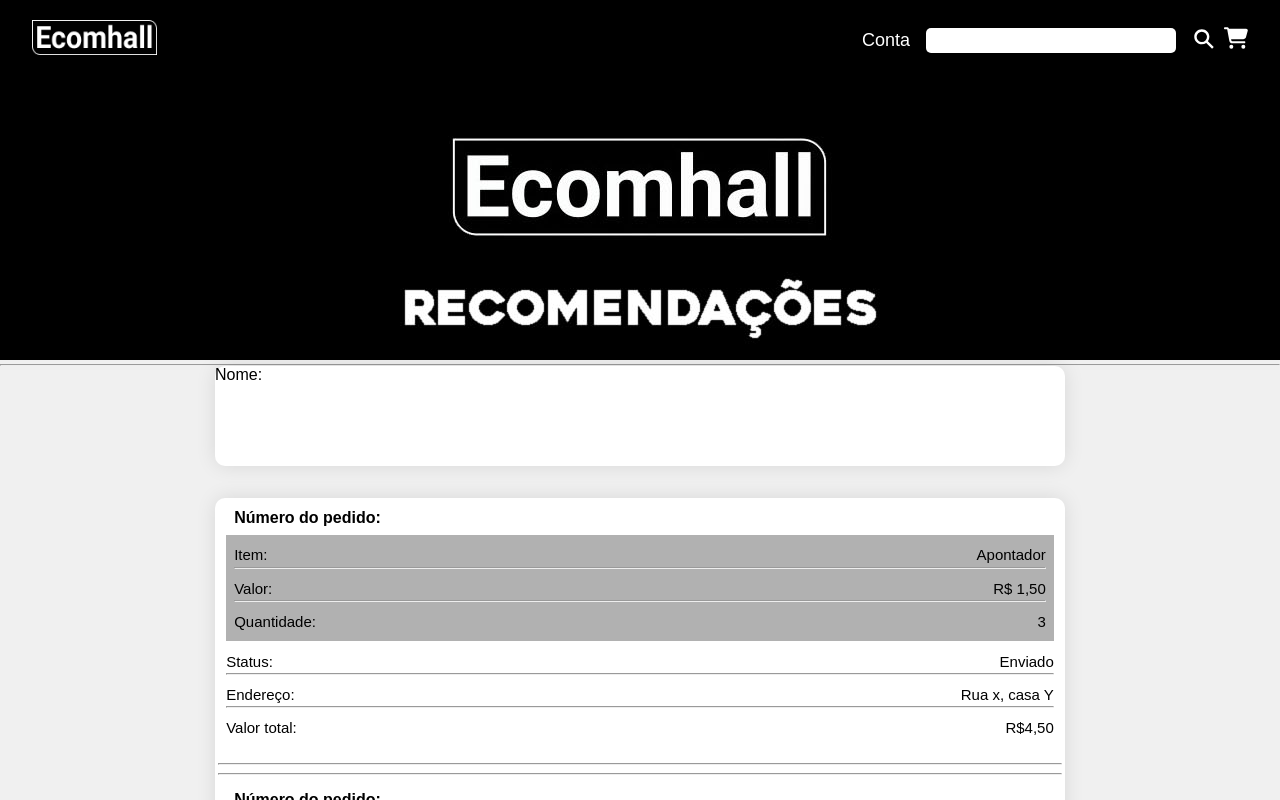
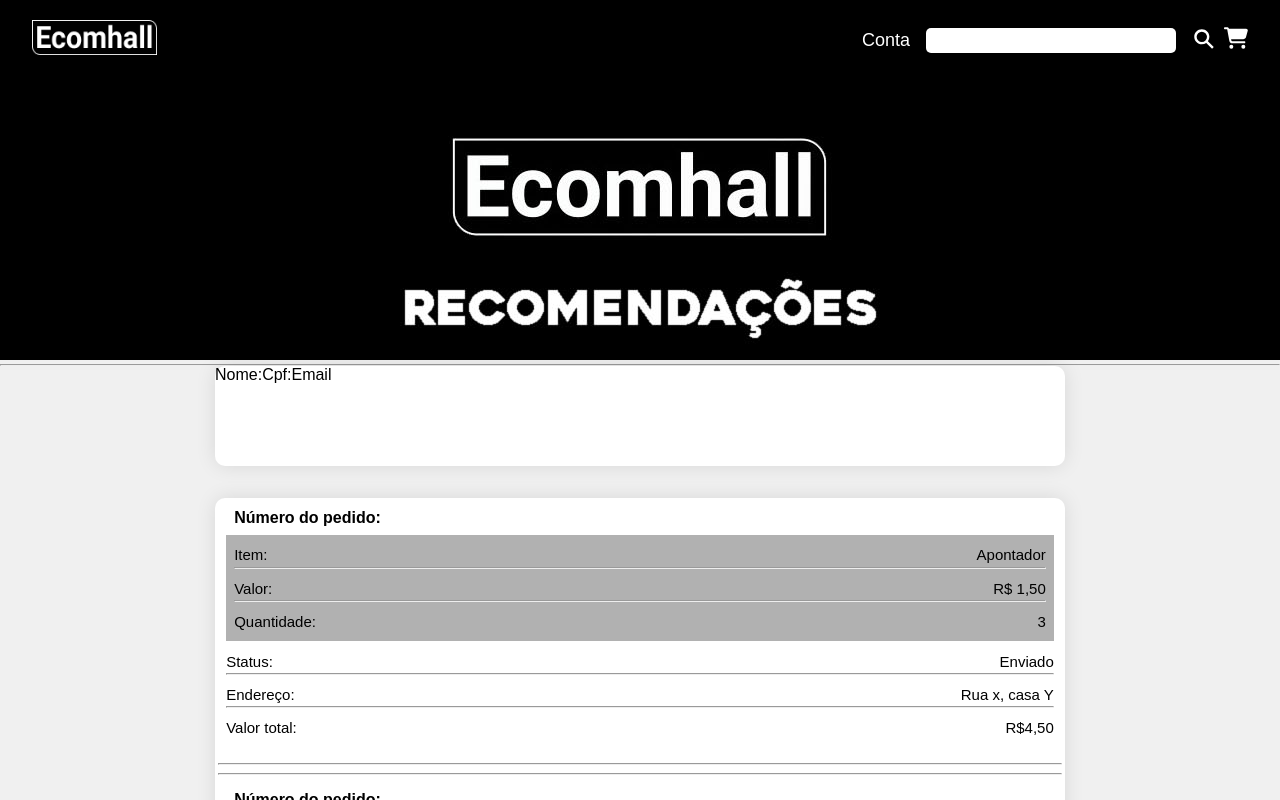
Before and after one commit to gabryel-academico/frontend-ecomhall, a React (Create React App) app: page /pedidos/cliente in a window 1280 px wide. Shown: the top 800 px of the page. Built offline with nearby package versions, Linux system fonts and the light colour scheme; no server answers.

Commit message:
recuperando token nos pedidos

```diff
--- a/package.json
+++ b/package.json
@@ -15,6 +15,7 @@
     "@types/react": "^18.2.67",
     "@types/react-dom": "^18.2.22",
     "axios": "^1.6.8",
+    "jwt-decode": "^4.0.0",
     "react": "^18.2.0",
     "react-dom": "^18.2.0",
     "react-icons": "^5.0.1",
--- a/src/pages/Carrinho/index.tsx
+++ b/src/pages/Carrinho/index.tsx
@@ -22,11 +22,12 @@
 import DialogContent from '@mui/material/DialogContent';
 import DialogTitle from '@mui/material/DialogTitle';
 import TextField from '@mui/material/TextField';
+import { useNavigate } from "react-router-dom";
 
 
 
 function Carrinho(){
-
+  const navigate = useNavigate()
   //dropdown
   const [age, setAge] = React.useState('');
   const handleChange = (event: SelectChangeEvent) => {
@@ -86,7 +87,7 @@
   }
 
   function handleClickFinal(){
-
+    navigate('/pedidos/cliente')
   }
 
     //contexxto
--- a/src/pages/Pedidos/Clientes/index.tsx
+++ b/src/pages/Pedidos/Clientes/index.tsx
@@ -2,11 +2,17 @@
 import "../style.css";
 import { useNavigate } from "react-router-dom";
 import { ProdutoService } from "../../../shared/Services/api/Produto/ProdutoService";
+import { jwtDecode } from "jwt-decode";
 import banner from "../../../assets/banner.jpg"
+
 function PedidosC() {
   const navigate = useNavigate();
+  const token = localStorage.getItem('ACESS_TOKEN');
 
-
+  if (token) {
+    const decodedToken = jwtDecode(token);
+    console.log(decodedToken);
+  }
   return (
     <div className="containerPedidos">
 
@@ -16,6 +22,8 @@
       <article>
         <section className= "conta">
             <span>Nome:</span>
+            <span>Cpf:</span>
+            <span>Email</span>
             </section>
 
       </article>
```
Also changed, not shown: 1 other file (tests, documents, lock files or other folders).
